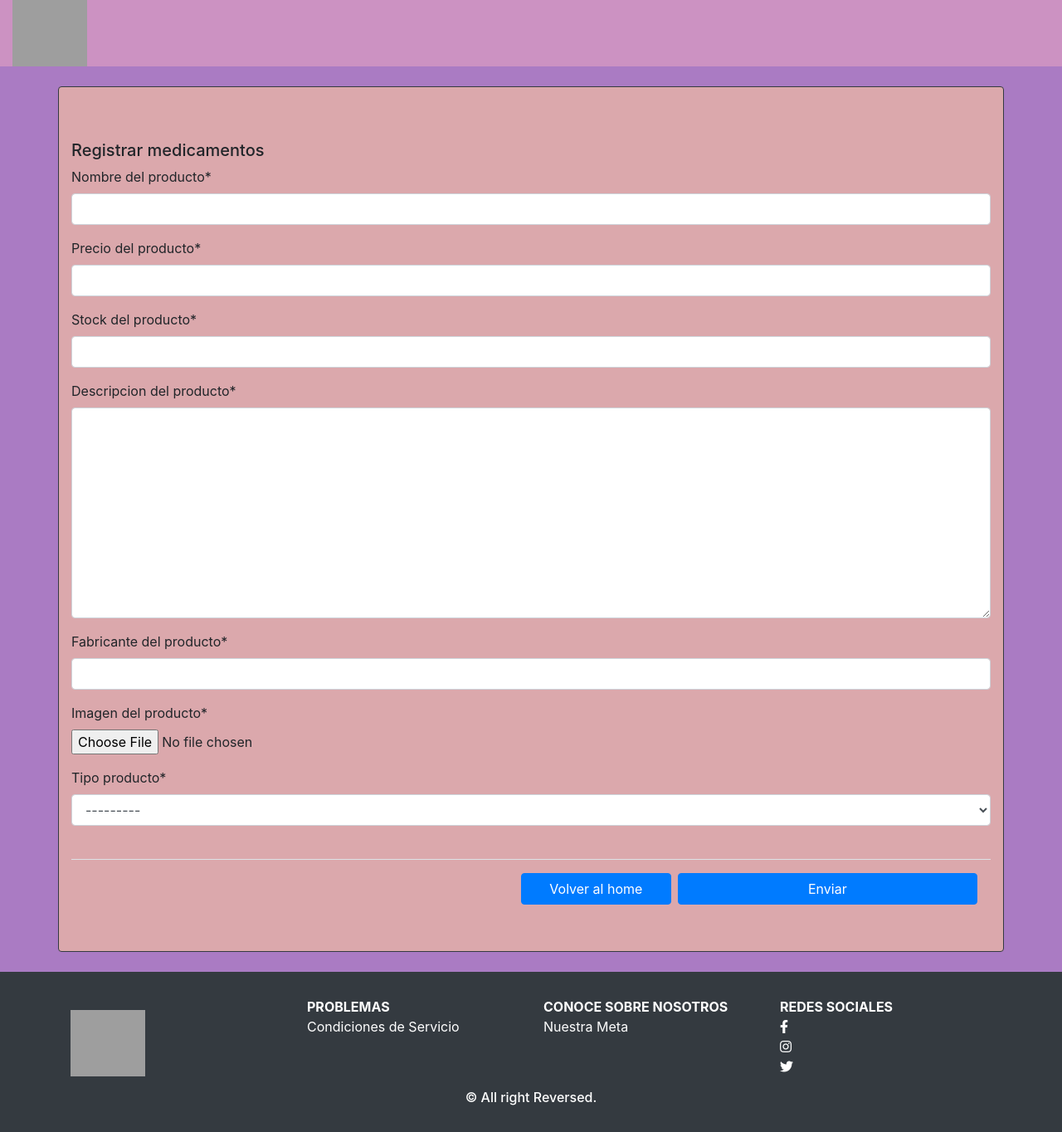
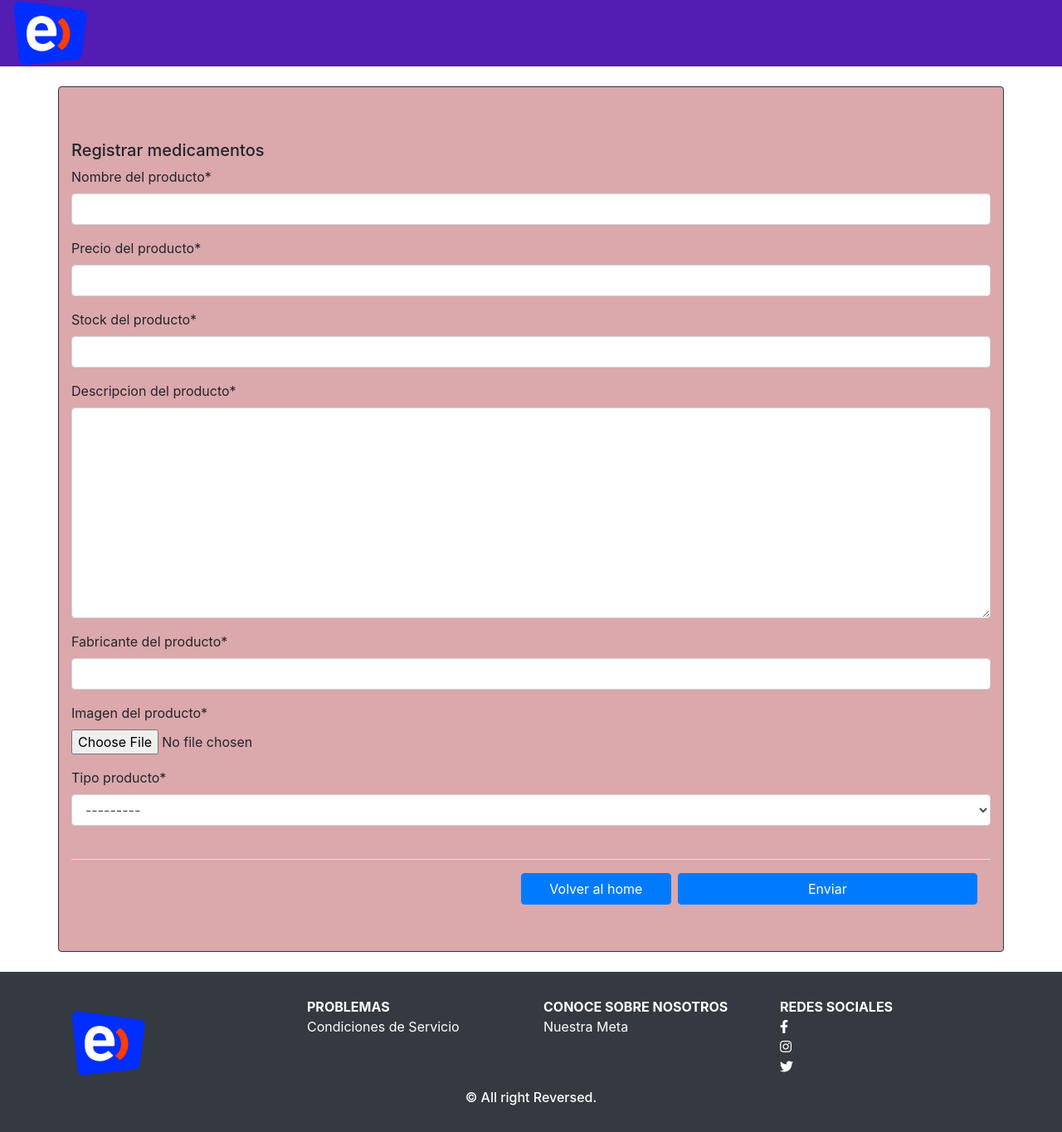
Before and after one commit to RkzJacob/ProyectoEntel, a Django app: page / in a window 1280 px wide. Shown: the whole page at 83% size. Run offline with Django 4.2, Linux system fonts and the light colour scheme; data that the repository does not hold is empty; some libraries are stand-ins or nearby versions; grey boxes are pictures that could not be loaded.

Commit message:
Add files via upload
logo

```diff
--- a/ENTELAPP/templates/registrarProductos.html
+++ b/ENTELAPP/templates/registrarProductos.html
@@ -15,16 +15,16 @@
     <script src="{% static 'AppWeb/js/jquery-3.6.0.js' %}"></script>
     <script src="{% static 'AppWeb/js/script.js'%}" type="text/javascript"></script>
 </head>
-<body style="background-color:#AA7BC3;">
+<body style="background-color:#ffffff;">
     <header class="Header">
-        <div class="headerParte1 bg-rosado-clarin">
+        <div class="headerParte1 bg-morado">
           <div class="container-fluid ">
               <!-- primera fila -->
               <div class="row ">
                   <!-- columna 1 -->
                   <div class="col-md-1">
                       <!-- logo de la pagina -->
-                      <a href="{% url 'home'%}"><img src="{% static 'AppWeb/img/logo.png' %}" width="90" height="80" alt="GroupZero"></a>
+                      <a href="{% url 'home'%}"><img src="{% static 'AppWeb/img/logo-entel.png' %}" width="90" height="80" alt="GroupZero"></a>
                   </div>
               </div>
           </div>
@@ -61,7 +61,7 @@
         <div class="container">
           <nav class="row">
             <a href="{% url 'home'%}" class="col-3 text-reset text-uppercase d-flex align-items-center ">
-              <img src="{% static 'AppWeb/img/logo.png' %}" width="90" height="80" alt="Logo GroupZero" class="img-logo mr-2">
+              <img src="{% static 'AppWeb/img/logo-entel.png' %}" width="90" height="80" alt="Logo GroupZero" class="img-logo mr-2">
             </a>
             <ul class="col-3 list-unstyled">
               <li class="font-weight-bold text-uppercase">Problemas</li>
```
